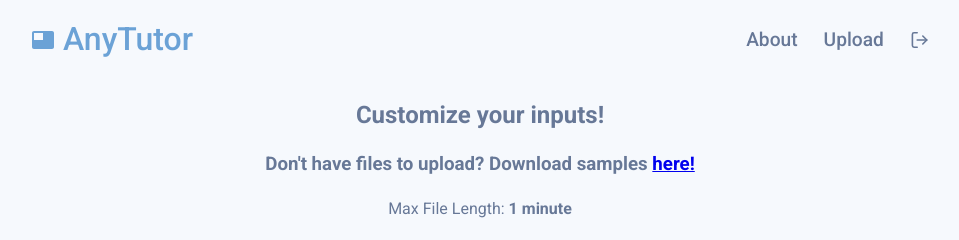
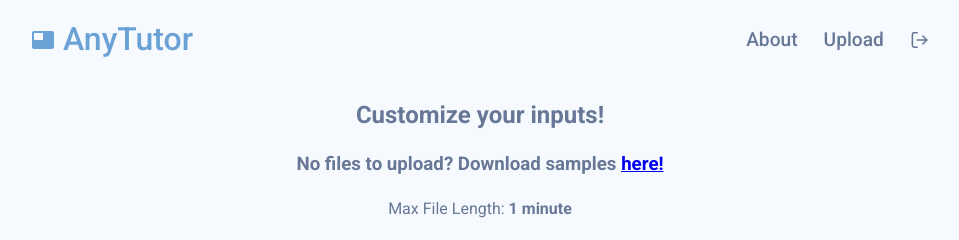
Before and after one commit to AllardQuek/AnyTutor, a React (Create React App) app: page /upload in a window 1280 px wide. Shown: the top 240 px of the page, without its empty margins (160-1119 px from the left). Built offline with nearby package versions, Linux system fonts and the light colour scheme; no server answers; sample sign-in values are in the browser's storage.

Commit message:
more concise header

```diff
--- a/src/components/UploadInfo.js
+++ b/src/components/UploadInfo.js
@@ -1,12 +1,12 @@
 import styled from "styled-components";
 
-const UploadInfo = ({ text }) => {
+const UploadInfo = () => {
   return (
     <UploadInfoStyled>
-      <h2 className="sub-heading">{text}</h2>
+      <h2 className="sub-heading">Customize your inputs!</h2>
 
       <h3 className="sample-info">
-        Don't have files to upload? Download samples{" "}
+        No files to upload? Download samples{" "}
         <a
           href="https://drive.google.com/drive/folders/1IT7qzq-z5cxpZHn4pfRvFoAC2jFUONK6?usp=sharing"
           target="_blank"
--- a/src/pages/Upload.js
+++ b/src/pages/Upload.js
@@ -66,7 +66,7 @@ const Upload = () => {
   return (
     <AppStyled>
       <BackgroundStyle />
-      <UploadInfo text="Customize your inputs!" />
+      <UploadInfo />
 
       <div className="dropzones">
         <div className="src-media">
```
